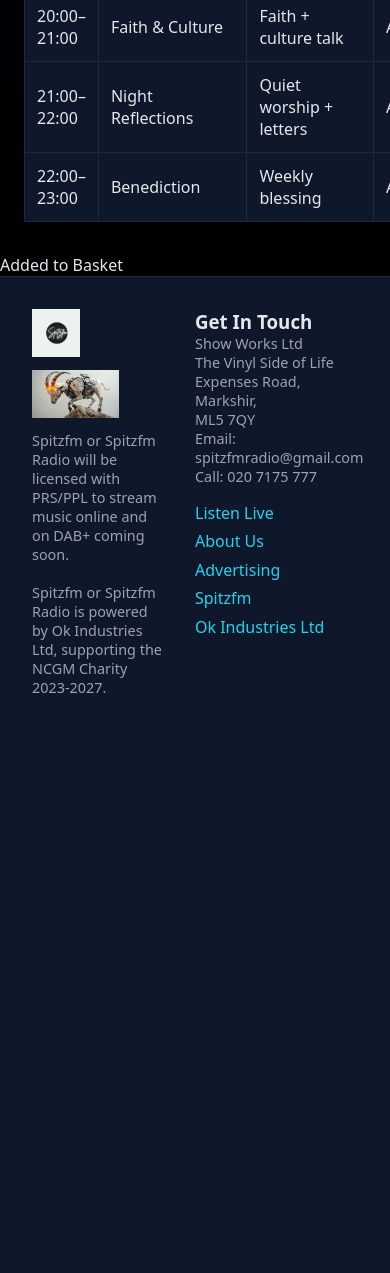
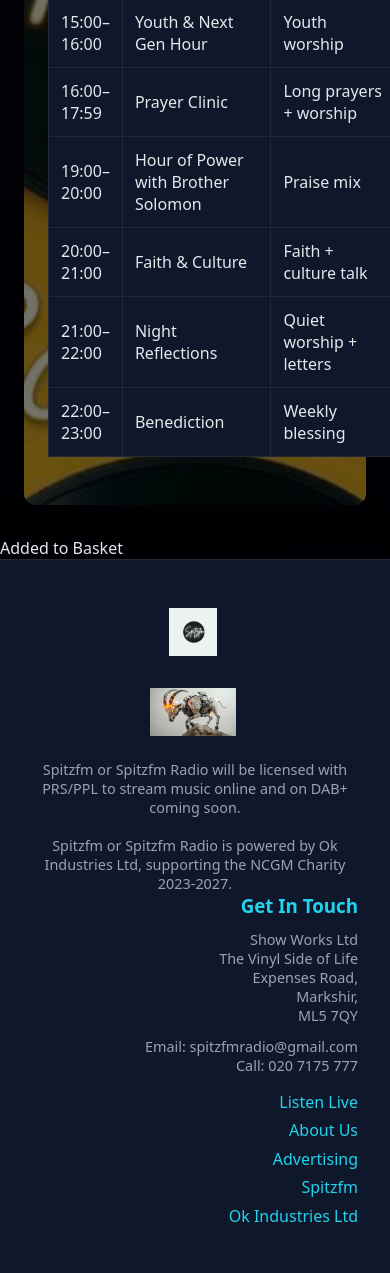
Before and after one commit to Kikem07/Spitzfm-radio-site, a Flask app: page /schedule in a window 390 px wide; the page is wider, and only the part inside the window is pictured. Shown: the part 2160-3433 px from the top of that part. Before the commit the page ends 2853 px from the top of that part, so only its background shows below. Run offline with Flask 3, Linux system fonts and the light colour scheme.

Commit message:
Quantity selector added, footer alignment improvements, schedule/about backgrounds — 14 Mar 2026 01:24 GMT

```diff
--- a/app.py
+++ b/app.py
@@ -29,6 +29,21 @@ def get_market_day():
 
 
 # -------------------------
+# PRODUCT LIST
+# -------------------------
+PRODUCTS = [
+    {"id": 1, "name": "T‑Shirt (Standard Logo)", "price": 19.99, "image": "tshirt_standard_logo.jpg"},
+    {"id": 2, "name": "T‑Shirt (Vinyl Logo)", "price": 24.99, "image": "tshirt_vinyl_logo.jpg"},
+    {"id": 3, "name": "Mug (Standard Logo)", "price": 9.99, "image": "mug_standard_logo.jpg"},
+    {"id": 4, "name": "Mug (Vinyl Logo)", "price": 12.99, "image": "mug_vinyl_logo.jpg"},
+    {"id": 5, "name": "Candle (Standard Logo)", "price": 14.99, "image": "candle_standard_logo.jpg"},
+    {"id": 6, "name": "Candle (Vinyl Logo)", "price": 18.99, "image": "candle_vinyl_logo.jpg"},
+    {"id": 7, "name": "Lemon Tree (Standard Logo)", "price": 7.99, "image": "lemon_tree_standard_logo.jpg"},
+    {"id": 8, "name": "Lemon Tree (Vinyl Logo)", "price": 9.99, "image": "lemon_tree_vinyl_logo.jpg"},
+]
+
+
+# -------------------------
 # HOMEPAGE
 # -------------------------
 @app.route("/")
@@ -50,6 +65,25 @@ def index():
 def shop():
     return render_template(
         "shop.html",
+        products=PRODUCTS,
+        tagline=TAGLINE,
+        market_day=get_market_day(),
+        stream_url=STREAM_URL,
+    )
+
+
+# -------------------------
+# PRODUCT DETAIL PAGE
+# -------------------------
+@app.route("/product/<int:product_id>")
+def product_detail(product_id):
+    product = next((p for p in PRODUCTS if p["id"] == product_id), None)
+    if not product:
+        return "Product not found", 404
+
+    return render_template(
+        "products.html",
+        product=product,
         tagline=TAGLINE,
         market_day=get_market_day(),
         stream_url=STREAM_URL,
@@ -84,12 +118,76 @@ def advertising():
 def about():
     return render_template("about.html")
 
+
 # -------------------------
 # ROTA
 # -------------------------
 @app.route("/rota")
 def rota():
     return render_template("rota.html")
+
+
+from flask import request, jsonify, session
+app.secret_key = "spitzfm-secret-key"  # required for session cart
+
+
+def get_cart():
+    if "cart" not in session:
+        session["cart"] = {}
+    return session["cart"]
+
+
+@app.route("/cart/add", methods=["POST"])
+def cart_add():
+    data = request.get_json()
+    product_id = str(data.get("id"))
+    size = data.get("size")
+
+    product = next((p for p in PRODUCTS if p["id"] == int(product_id)), None)
+    if not product:
+        return jsonify({"error": "Product not found"}), 404
+
+    cart = get_cart()
+
+    key = product_id
+    if size:
+        key = f"{product_id}_{size}"
+
+    if key not in cart:
+        cart[key] = {
+    "id": product["id"],
+    "name": product["name"],
+    "price": product["price"],
+    "qty": data.get("qty", 1),
+    "size": size
+}
+
+    else:
+        ccart[key]["qty"] += data.get("qty", 1)
+
+    session.modified = True
+    return jsonify({"success": True})
+
+
+@app.route("/cart/get")
+def cart_get():
+    return jsonify(get_cart())
+
+
+@app.route("/cart/remove", methods=["POST"])
+def cart_remove():
+    data = request.get_json()
+    product_id = str(data.get("id"))
+
+    cart = get_cart()
+
+    # remove all variants (size or no size)
+    keys_to_delete = [k for k in cart if k.startswith(product_id)]
+    for k in keys_to_delete:
+        del cart[k]
+
+    session.modified = True
+    return jsonify({"success": True})
 
 
 # -------------------------
--- a/static/css/spitzfm.css
+++ b/static/css/spitzfm.css
@@ -627,3 +627,243 @@ main {
 .advertising-container p {
   color: #9ca3af;
 }
+
+
+/* ============================
+   PAGE BACKGROUNDS
+   ============================ */
+
+.schedule-bg {
+  background: url("/static/images/schedule-bg.jpg") center/cover no-repeat fixed;
+  padding: 3rem 1.5rem;
+  border-radius: 12px;
+  min-height: 100vh;
+}
+
+.about-bg {
+  background: url("/static/images/about-bg.jpg") center/cover no-repeat fixed;
+  padding: 3rem 1.5rem;
+  border-radius: 12px;
+  min-height: 100vh;
+}
+
+/* Optional: dark overlay for readability */
+.schedule-bg,
+.about-bg {
+  position: relative;
+}
+
+.schedule-bg::before,
+.about-bg::before {
+  content: "";
+  position: absolute;
+  inset: 0;
+  background: rgba(0,0,0,0.55); /* adjust opacity if needed */
+  border-radius: inherit;
+  z-index: 0;
+}
+
+.schedule-bg > *,
+.about-bg > * {
+  position: relative;
+  z-index: 1;
+}
+
+.qty-wrap {
+  margin: 0.5rem 0 1rem;
+  display: flex;
+  align-items: center;
+  gap: 0.5rem;
+}
+
+.qty-input {
+  width: 60px;
+  padding: 0.3rem;
+  border-radius: 6px;
+  border: 1px solid #374151;
+  background: #0f172a;
+  color: #e5e7eb;
+}
+
+/* ============================
+   FOOTER FIX — FULL WIDTH + ALIGNMENT
+   ============================ */
+
+.site-footer {
+  width: 100%;
+  padding: 2.5rem 3rem;
+  background: #0f172a;
+  border-top: 1px solid #1f2937;
+
+  display: flex;
+  justify-content: space-between;
+  align-items: flex-start;
+  gap: 3rem;
+
+  /* allow footer to stretch edge-to-edge */
+  box-sizing: border-box;
+}
+
+.footer-left,
+.footer-right {
+  flex: 1;
+}
+
+.footer-left {
+  display: flex;
+  flex-direction: column;
+  gap: 1rem;
+}
+
+.footer-logo {
+  height: 48px;
+  margin-right: 0.75rem;
+}
+
+.footer-left img {
+  display: inline-block;
+}
+
+.footer-right h3 {
+  margin-bottom: 0.75rem;
+  color: #22d3ee;
+}
+
+.footer-right p {
+  margin-bottom: 0.75rem;
+  color: #9ca3af;
+}
+
+.footer-links {
+  list-style: none;
+  padding: 0;
+  margin-top: 1rem;
+}
+
+.footer-links li {
+  margin-bottom: 0.4rem;
+}
+
+.footer-links a {
+  color: #22d3ee;
+  text-decoration: none;
+  transition: opacity 0.2s ease;
+}
+
+.footer-links a:hover {
+  opacity: 0.7;
+}
+
+/* MOBILE FIX */
+@media (max-width: 768px) {
+  .site-footer {
+    flex-direction: column;
+    text-align: center;
+    padding: 2rem 1.5rem;
+  }
+
+  .footer-left,
+  .footer-right {
+    width: 100%;
+  }
+
+  .footer-left img {
+    margin: 0.5rem;
+  }
+}
+
+/* FOOTER LAYOUT FIX */
+.site-footer {
+  width: 100%;
+  background: #0f172a;
+  border-top: 1px solid #1f2937;
+  padding: 2.5rem 0;
+}
+
+.footer-inner {
+  max-width: 1200px;
+  margin: 0 auto;
+  padding: 0 2rem;
+  display: flex;
+  justify-content: space-between;
+  align-items: flex-start;
+  width: 100%;
+  box-sizing: border-box;
+}
+
+.footer-left,
+.footer-right {
+  flex: 1;
+}
+
+.footer-left img {
+  height: 48px;
+  margin-right: 0.75rem;
+}
+
+.footer-right h3 {
+  color: #22d3ee;
+  margin-bottom: 0.75rem;
+}
+
+.footer-right p {
+  color: #9ca3af;
+  margin-bottom: 0.75rem;
+}
+
+.footer-links {
+  list-style: none;
+  padding: 0;
+  margin-top: 1rem;
+}
+
+.footer-links li {
+  margin-bottom: 0.4rem;
+}
+
+.footer-links a {
+  color: #22d3ee;
+  text-decoration: none;
+}
+
+@media (max-width: 768px) {
+  .footer-inner {
+    flex-direction: column;
+    text-align: center;
+  }
+}
+
+.footer-inner {
+  max-width: 1200px;
+  margin: 0 auto;
+  padding: 0 2rem;
+
+  display: flex;
+  justify-content: space-between;
+  align-items: flex-start;
+
+  /* THIS IS THE FIX */
+  width: 100%;
+  box-sizing: border-box;
+}
+
+.footer-left,
+.footer-right {
+  flex: 1;
+}
+
+/* THIS IS THE SECOND FIX */
+.footer-right {
+  text-align: right;
+}
+
+.footer-logo {
+  height: 40px;       /* smaller, consistent size */
+  width: auto;        /* prevents stretching */
+  object-fit: contain;
+}
+
+.footer-right {
+  text-align: right;
+  margin-left: auto;   /* THIS pushes it fully to the right */
+}
--- a/templates/about.html
+++ b/templates/about.html
@@ -1,5 +1,7 @@
 {% extends "base.html" %}
 {% block content %}
+
+<div class="about-bg">
 
     <div class="about-hero">
         <div class="about-overlay">
@@ -31,4 +33,6 @@
         </p>
     </section>
 
+</div>
+
 {% endblock %}
--- a/templates/base.html
+++ b/templates/base.html
@@ -42,14 +42,16 @@
 
 <script>
 function addToCart(id) {
-    let size = null;
-    const sizeSelect = document.getElementById("size");
-    if (sizeSelect) size = sizeSelect.value;
+    let sizeSelect = document.getElementById("size-" + id);
+    let size = sizeSelect ? sizeSelect.value : null;
+
+    let qtyInput = document.getElementById("qty-" + id);
+    let qty = qtyInput ? parseInt(qtyInput.value) : 1;
 
     fetch("/cart/add", {
         method: "POST",
         headers: {"Content-Type": "application/json"},
-        body: JSON.stringify({id: id, size: size})
+        body: JSON.stringify({id: id, size: size, qty: qty})
     })
     .then(res => res.json())
     .then(() => {
@@ -67,8 +69,8 @@ function updateCartSidebar() {
 
             let total = 0;
 
-            for (const id in cart) {
-                const item = cart[id];
+            for (const key in cart) {
+                const item = cart[key];
                 total += item.price * item.qty;
 
                 container.innerHTML += `
@@ -76,7 +78,7 @@ function updateCartSidebar() {
                         <p>${item.name}</p>
                         ${item.size ? `<p>Size: ${item.size}</p>` : ""}
                         <p>Qty: ${item.qty}</p>
-                        <button onclick="removeFromCart(${id})" class="remove-btn">Remove</button>
+                        <button onclick="removeFromCart('${key}')" class="remove-btn">Remove</button>
                     </div>
                 `;
             }
@@ -85,11 +87,11 @@ function updateCartSidebar() {
         });
 }
 
-function removeFromCart(id) {
+function removeFromCart(key) {
     fetch("/cart/remove", {
         method: "POST",
         headers: {"Content-Type": "application/json"},
-        body: JSON.stringify({id: id})
+        body: JSON.stringify({id: key})
     })
     .then(() => updateCartSidebar());
 }
@@ -107,20 +109,11 @@ function showToast() {
     toast.classList.add("show");
     setTimeout(() => toast.classList.remove("show"), 2000);
 }
-
-// MODAL JS (correct location)
-function openBlock(title, time) {
-    document.getElementById("modalTitle").innerText = title;
-    document.getElementById("modalTime").innerText = time;
-    document.getElementById("blockModal").style.display = "flex";
-}
-
-function closeBlock() {
-    document.getElementById("blockModal").style.display = "none";
-}
 </script>
 
 <footer class="site-footer">
+
+    <div class="footer-inner">
 
         <div class="footer-left">
             <img src="{{ url_for('static', filename='images/spitzfm_logo.png') }}" class="footer-logo">
@@ -153,6 +146,8 @@ function closeBlock() {
             </ul>
         </div>
 
+    </div>
+
 </footer>
 
 </body>
--- a/templates/schedule.html
+++ b/templates/schedule.html
@@ -1,5 +1,7 @@
 {% extends "base.html" %}
 {% block content %}
+
+<div class="schedule-bg">
 
     <!-- HERO SECTION -->
     <div class="schedule-hero">
@@ -18,22 +20,10 @@
                 <th>Market Day</th>
                 <th>Theme</th>
             </tr>
-        <tr>
-            <td>Orie</td>
-            <td>Leadership, personal growth, careers</td>
-        </tr>
-        <tr>
-            <td>Afor</td>
-            <td>Family, relationships, community</td>
-        </tr>
-        <tr>
-            <td>Eke</td>
-            <td>History, culture, heritage</td>
-        </tr>
-        <tr>
-            <td>Nkwo</td>
-            <td>Business, tech, money</td>
-        </tr>
+            <tr><td>Orie</td><td>Leadership, personal growth, careers</td></tr>
+            <tr><td>Afor</td><td>Family, relationships, community</td></tr>
+            <tr><td>Eke</td><td>History, culture, heritage</td></tr>
+            <tr><td>Nkwo</td><td>Business, tech, money</td></tr>
         </table>
 
         <h2>Monday–Saturday Schedule (Auto + Live/DJ)</h2>
@@ -50,7 +40,7 @@
             <tr><td>05:30–06:30</td><td>News & Investment</td><td>News, business, commentary</td><td>Auto / Live</td></tr>
             <tr><td>06:30–07:00</td><td>Adverts & Community Bulletin</td><td>Promos, announcements</td><td>Auto</td></tr>
             <tr><td>07:00–09:00</td><td>Hour of Fire & Worship</td><td>Prayer + worship</td><td>Auto / Live</td></tr>
-        <tr><td>09:00–17:59</td><td>Focus Instrumentals|workday Instrumentals|Build‑Up Instrumentals</td><td>Deep‑focus instrumentals</td><td>Auto</td></tr>
+            <tr><td>09:00–17:59</td><td>Focus Instrumentals | Workday Instrumentals | Build‑Up Instrumentals</td><td>Deep‑focus instrumentals</td><td>Auto</td></tr>
             <tr><td>18:00–19:00</td><td>Commercial & Partner Hour</td><td>Sponsors, promos</td><td>Auto</td></tr>
             <tr><td>19:00–20:00</td><td>DJ Throwback & Stories</td><td>DJ mix + stories</td><td>Live/DJ</td></tr>
             <tr><td>20:00–21:00</td><td>Digital Voices / Podcasts</td><td>Curated podcasts</td><td>Auto</td></tr>
@@ -86,4 +76,6 @@
 
     </section>
 
+</div>
+
 {% endblock %}
```
Also changed, not shown: templates/shop.html (+19 -0 lines), 3 other files. Lines whose indentation alone changed are shown as unchanged.
